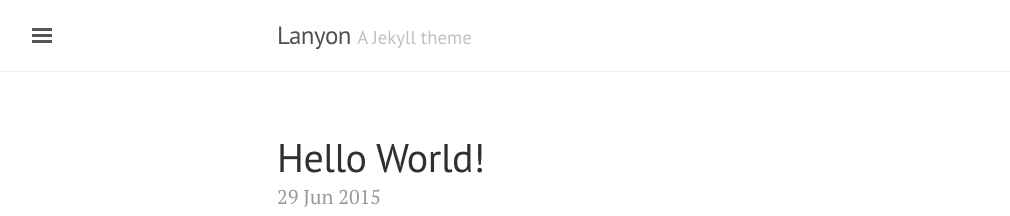
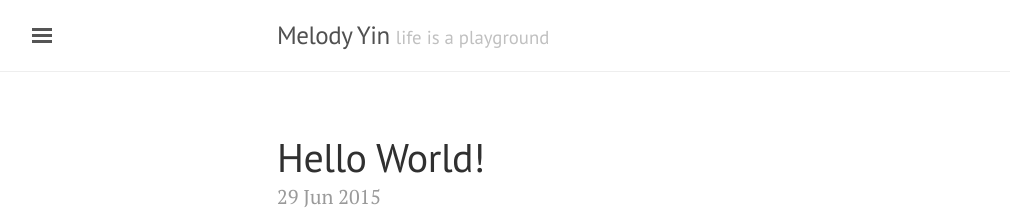
Before and after one commit to melodyyin/melodyyin.github.io, a Jekyll site: the page built from index.html, in a window 1280 px wide and 900 px high. Shown: the top 216 px of the window, without its empty margins (3-1013 px from the left). Built offline with Jekyll 4.4.1, drawn with Linux system fonts in a browser that asks for light colours; the list of posts is cut into pages by our own code.

Commit message:
Update _config.yml

```diff
--- a/_config.yml
+++ b/_config.yml
@@ -5,18 +5,18 @@
 relative_permalinks: true
 
 # Setup
-title:               Lanyon
-tagline:             'A Jekyll theme'
-description:         'A reserved <a href="http://jekyllrb.com" target="_blank">Jekyll</a> theme that places the utmost gravity on content with a hidden drawer. Made by <a href="https://twitter.com/mdo" target="_blank">@mdo</a>.'
-url:                 http://lanyon.getpoole.com
+title:               Melody Yin
+tagline:             'life is a playground'
+description:         'thanks <a href="https://twitter.com/mdo" target="_blank">@mdo</a> for the theme.'
+url:                 http://melodyyin.github.io/
 baseurl:             ''
 paginate:            5
 
 # About/contact
 author:
-  name:              Mark Otto
-  url:               https://twitter.com/mdo
-  email:             markdotto@gmail.com
+  name:              Melody Yin
+  url:               https://about.me/melodyyin
+  email:             melodyyin@u.northwestern.edu
 
 # Custom vars
 version:             1.0.0
```
